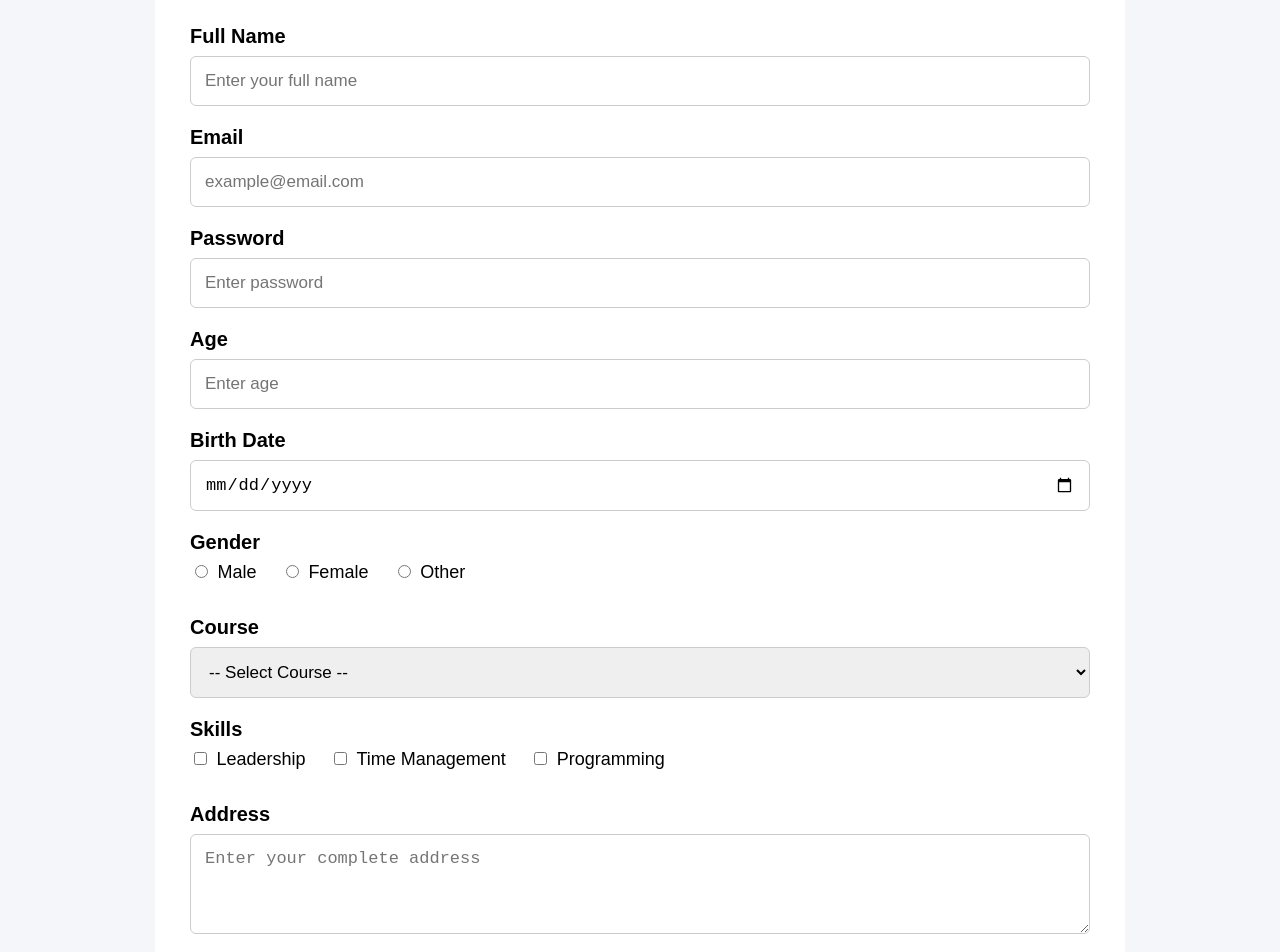
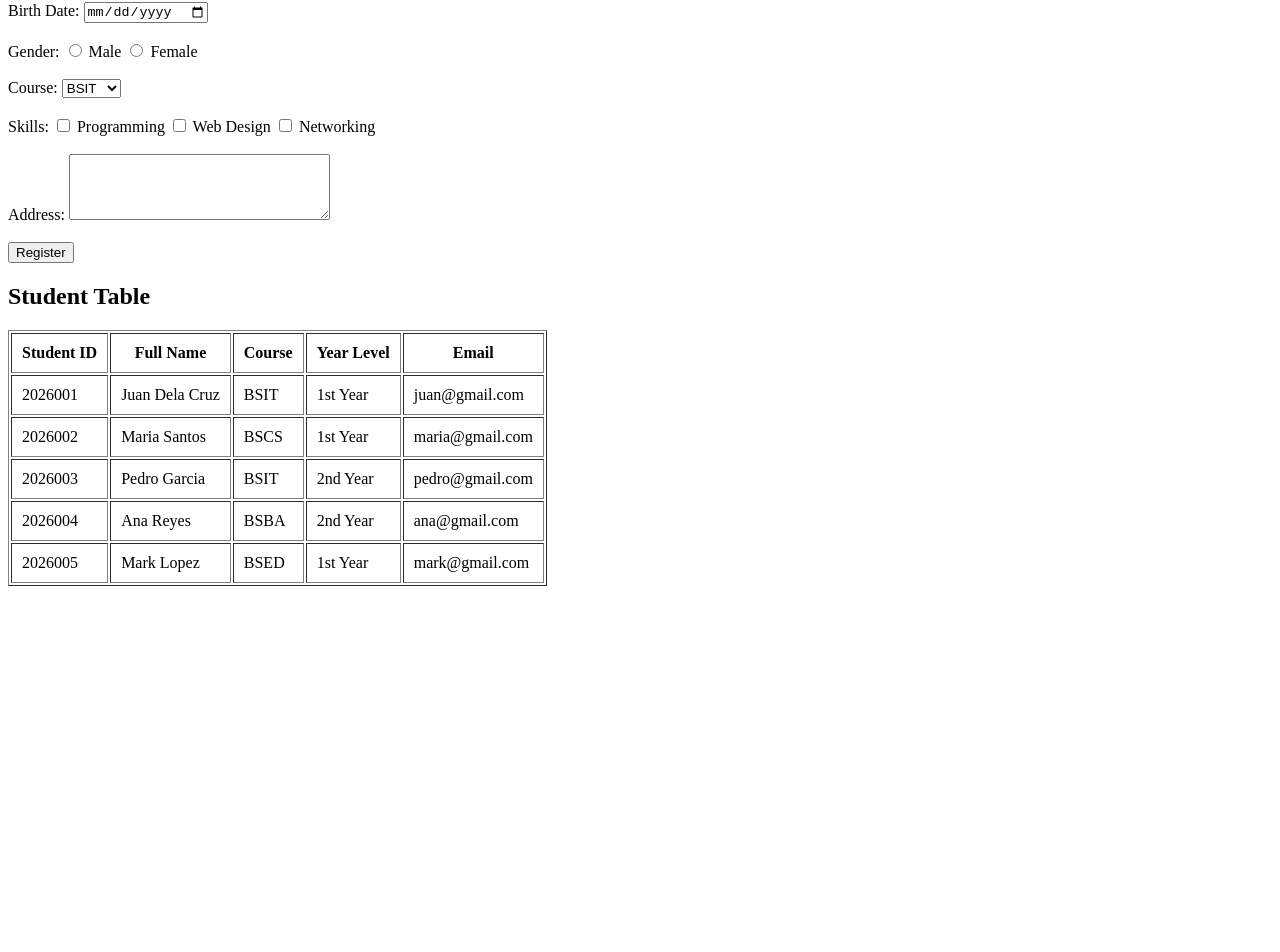
Before and after one commit to prahinogalexa36-pixel/StudentRegistrationSystem, a plain HTML site: page input.html in a window 1280 px wide. Shown: the part 234-1186 px from the top of the page. After the commit the page ends 828 px from the top, so only its background shows below. Drawn offline with Linux system fonts and the light colour scheme.

Commit message:
Update input.html

```diff
--- a/input.html
+++ b/input.html
@@ -2,272 +2,62 @@
 <html>
 <head>
     <title>Student Registration System</title>
-
-    <style>
-        body {
-            font-family: Arial, sans-serif;
-            background-color: #f5f6fa;
-            margin: 0;
-            padding: 30px;
-        }
-
-        .container {
-            max-width: 900px;
-            margin: auto;
-            background-color: white;
-            padding: 35px;
-            border-radius: 12px;
-        }
-
-        h1 {
-            color: #0066cc;
-            font-size: 48px;
-            margin-bottom: 35px;
-        }
-
-        h2 {
-            color: #0066cc;
-            font-size: 36px;
-            margin-top: 35px;
-        }
-
-        label {
-            display: block;
-            font-size: 20px;
-            font-weight: bold;
-            margin-bottom: 8px;
-        }
-
-        input[type="text"],
-        input[type="email"],
-        input[type="password"],
-        input[type="number"],
-        input[type="date"],
-        select,
-        textarea {
-            width: 100%;
-            box-sizing: border-box;
-            padding: 14px;
-            font-size: 17px;
-            border: 1px solid #ccc;
-            border-radius: 6px;
-            margin-bottom: 20px;
-        }
-
-        textarea {
-            height: 100px;
-            resize: vertical;
-        }
-
-        .radio-group,
-        .checkbox-group {
-            margin-bottom: 25px;
-        }
-
-        .radio-group label,
-        .checkbox-group label {
-            display: inline-block;
-            font-weight: normal;
-            font-size: 18px;
-            margin-right: 20px;
-        }
-
-        .radio-group input,
-        .checkbox-group input {
-            margin-right: 5px;
-        }
-
-        button {
-            background-color: #0066cc;
-            color: white;
-            border: none;
-            padding: 14px 28px;
-            font-size: 18px;
-            border-radius: 6px;
-            cursor: pointer;
-            margin-right: 10px;
-        }
-
-        button[type="reset"] {
-            background-color: #666;
-        }
-
-        .table-container {
-            overflow-x: auto;
-        }
-
-        table {
-            width: 100%;
-            border-collapse: collapse;
-            min-width: 700px;
-        }
-
-        th {
-            background-color: #0066cc;
-            color: white;
-            padding: 15px;
-            font-size: 18px;
-            text-align: left;
-        }
-
-        td {
-            border: 1px solid #ddd;
-            padding: 15px;
-            font-size: 17px;
-        }
-
-        tr:nth-child(even) {
-            background-color: #f5f5f5;
-        }
-    </style>
 </head>
-
 <body>
-
-<div class="container">
 
     <h1>Student Registration System</h1>
 
-    <h2>Registration Form</h2>
+    <form>
+        <label>Full Name:</label>
+        <input type="text" name="fullname">
+        <br><br>
 
-    <form>
+        <label>Email:</label>
+        <input type="email" name="email">
+        <br><br>
 
-        <label for="fullname">Full Name</label>
-        <input
-            type="text"
-            id="fullname"
-            name="fullname"
-            placeholder="Enter your full name"
-            required
-        >
+        <label>Password:</label>
+        <input type="password" name="password">
+        <br><br>
 
-        <label for="email">Email</label>
-        <input
-            type="email"
-            id="email"
-            name="email"
-            placeholder="example@email.com"
-            required
-        >
+        <label>Age:</label>
+        <input type="number" name="age">
+        <br><br>
 
-        <label for="password">Password</label>
-        <input
-            type="password"
-            id="password"
-            name="password"
-            placeholder="Enter password"
-            required
-        >
+        <label>Birth Date:</label>
+        <input type="date" name="birthdate">
+        <br><br>
 
-        <label for="age">Age</label>
-        <input
-            type="number"
-            id="age"
-            name="age"
-            placeholder="Enter age"
-            required
-        >
+        <label>Gender:</label>
+        <input type="radio" name="gender" value="Male"> Male
+        <input type="radio" name="gender" value="Female"> Female
+        <br><br>
 
-        <label for="birthdate">Birth Date</label>
-        <input
-            type="date"
-            id="birthdate"
-            name="birthdate"
-            required
-        >
+        <label>Course:</label>
+        <select name="course">
+            <option>BSIT</option>
+            <option>BSCS</option>
+            <option>BSBA</option>
+            <option>BSED</option>
+        </select>
+        <br><br>
 
-        <label>Gender</label>
+        <label>Skills:</label>
+        <input type="checkbox" name="skill1"> Programming
+        <input type="checkbox" name="skill2"> Web Design
+        <input type="checkbox" name="skill3"> Networking
+        <br><br>
 
-        <div class="radio-group">
+        <label>Address:</label>
+        <textarea name="address" rows="4" cols="30"></textarea>
+        <br><br>
 
-            <input
-                type="radio"
-                id="male"
-                name="gender"
-                value="Male"
-                required
-            >
-            <label for="male">Male</label>
-
-            <input
-                type="radio"
-                id="female"
-                name="gender"
-                value="Female"
-            >
-            <label for="female">Female</label>
-
-            <input
-                type="radio"
-                id="other"
-                name="gender"
-                value="Other"
-            >
-            <label for="other">Other</label>
-
-        </div>
-
-        <label for="course">Course</label>
-
-        <select id="course" name="course" required>
-            <option value="">-- Select Course --</option>
-            <option value="BSIT">BSIT</option>
-            <option value="CAS">CAS</option>
-            <option value="BEED">BEED</option>
-            <option value="BSHM">BSHM</option>
-        </select>
-
-        <label>Skills</label>
-
-        <div class="checkbox-group">
-
-            <input
-                type="checkbox"
-                id="leadership"
-                name="skills"
-                value="Leadership"
-            >
-            <label for="leadership">Leadership</label>
-
-            <input
-                type="checkbox"
-                id="time-management"
-                name="skills"
-                value="Time Management"
-            >
-            <label for="time-management">Time Management</label>
-
-            <input
-                type="checkbox"
-                id="programming"
-                name="skills"
-                value="Programming"
-            >
-            <label for="programming">Programming</label>
-
-        </div>
-
-        <label for="address">Address</label>
-
-        <textarea
-            id="address"
-            name="address"
-            placeholder="Enter your complete address"
-            required
-        ></textarea>
-
-        <button type="submit">Submit</button>
-        <button type="reset">Clear</button>
-
+        <input type="submit" value="Register">
     </form>
 
+    <h2>Student Table</h2>
 
-    <h2>Student Records</h2>
-
-    <div class="table-container">
-
-        <table>
-
+    <table border="1" cellpadding="10">
         <tr>
             <th>Student ID</th>
             <th>Full Name</th>
@@ -277,50 +67,45 @@
         </tr>
 
         <tr>
-                <td>2026-001</td>
-                <td>Alexa Therese Prahinog</td>
+            <td>2026001</td>
+            <td>Juan Dela Cruz</td>
             <td>BSIT</td>
-                <td>2nd Year</td>
-                <td>alexa@gmail.com</td>
-            </tr>
-
-            <tr>
-                <td>2026-002</td>
-                <td>Juan Dela Cruz</td>
-                <td>CAS</td>
-                <td>2nd Year</td>
+            <td>1st Year</td>
             <td>juan@gmail.com</td>
         </tr>
 
         <tr>
-                <td>2026-003</td>
-                <td>Maria Clara</td>
-                <td>BEED</td>
-                <td>2nd Year</td>
+            <td>2026002</td>
+            <td>Maria Santos</td>
+            <td>BSCS</td>
+            <td>1st Year</td>
             <td>maria@gmail.com</td>
         </tr>
 
         <tr>
-                <td>2026-004</td>
-                <td>Jose Rizal</td>
-                <td>BSHM</td>
+            <td>2026003</td>
+            <td>Pedro Garcia</td>
+            <td>BSIT</td>
             <td>2nd Year</td>
-                <td>jose@gmail.com</td>
+            <td>pedro@gmail.com</td>
         </tr>
 
         <tr>
-                <td>2026-005</td>
-                <td>Andres Bonifacio</td>
-                <td>BSIT</td>
+            <td>2026004</td>
+            <td>Ana Reyes</td>
+            <td>BSBA</td>
             <td>2nd Year</td>
-                <td>andres@gmail.com</td>
+            <td>ana@gmail.com</td>
         </tr>
 
+        <tr>
+            <td>2026005</td>
+            <td>Mark Lopez</td>
+            <td>BSED</td>
+            <td>1st Year</td>
+            <td>mark@gmail.com</td>
+        </tr>
     </table>
-
-    </div>
-
-</div>
 
 </body>
 </html>
```
Lines whose indentation alone changed are shown as unchanged.
